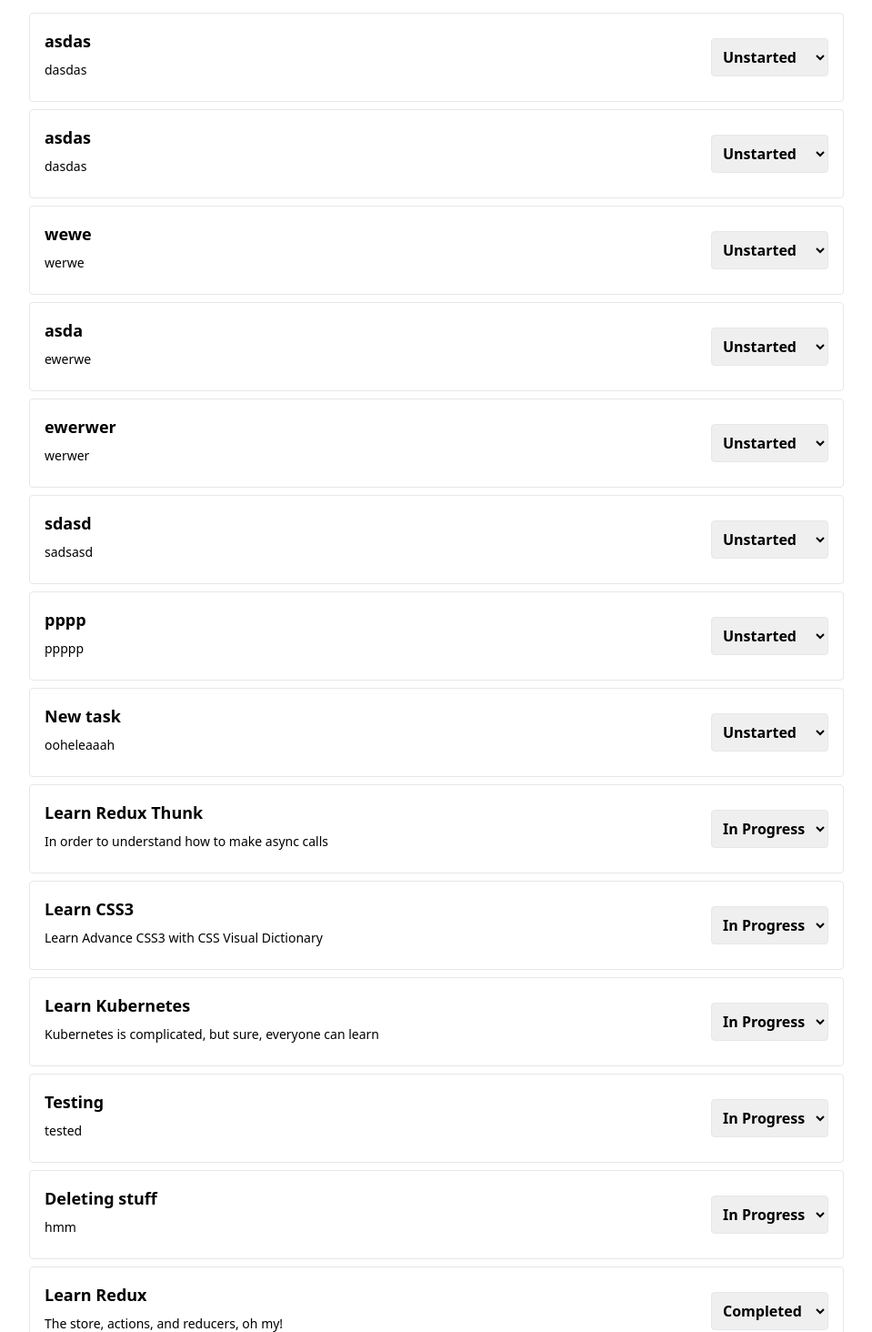
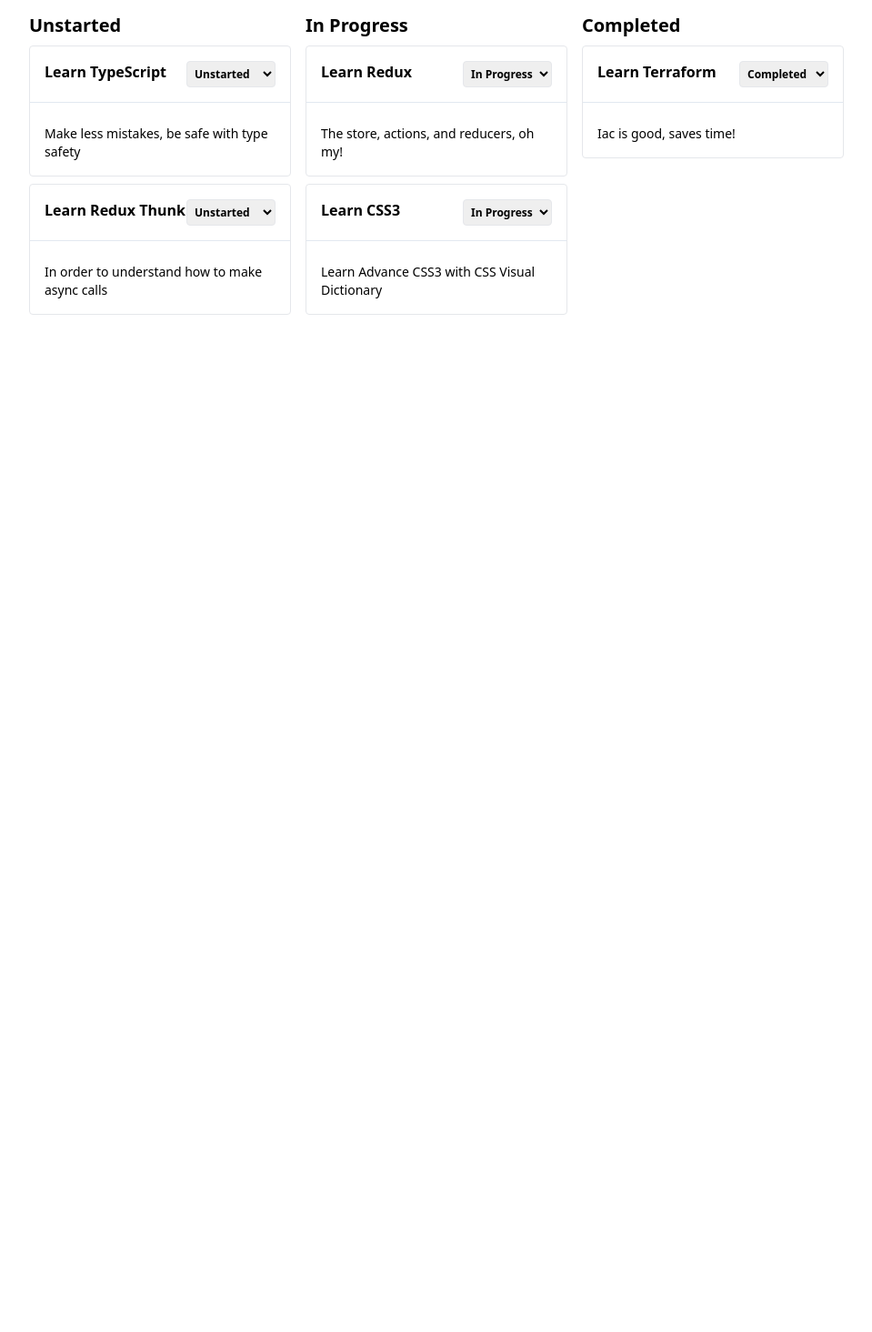
Before and after one commit to leonelmeque/redux-in-action, a React (Create React App) app: page / in a window 1280 px wide. Shown: the part 66-1530 px from the top of the page at 91% size, without its empty margins (160-1119 px from the left). After the commit the page ends 800 px from the top, so only its background shows below. Built offline with nearby package versions, Linux system fonts and the light colour scheme; data requests are answered from the project's data file.

Commit message:
feat: add new tasks layout

```diff
--- a/db.json
+++ b/db.json
@@ -4,18 +4,18 @@
       "id": 1,
       "title": "Learn Redux",
       "description": "The store, actions, and reducers, oh my!",
-      "status": "Completed"
+      "status": "In Progress"
     },
     {
       "id": 2,
       "title": "Learn TypeScript",
       "description": "Make less mistakes, be safe with type safety",
-      "status": "Completed"
+      "status": "Unstarted"
     },
     {
       "title": "Learn Redux Thunk",
       "description": "In order to understand how to make async calls ",
-      "status": "In Progress",
+      "status": "Unstarted",
       "id": "nrbm"
     },
     {
@@ -29,102 +29,6 @@
       "description": "Learn Advance CSS3 with CSS Visual Dictionary",
       "status": "In Progress",
       "id": "a2gnt"
-    },
-    {
-      "title": "Game",
-      "description": "Zone",
-      "status": "Completed",
-      "id": "jvhs5"
-    },
-    {
-      "title": "New task",
-      "description": "hmmmm",
-      "status": "Completed",
-      "id": "h725h"
-    },
-    {
-      "title": "Learn Kubernetes",
-      "description": "Kubernetes is complicated, but sure, everyone can learn",
-      "status": "In Progress",
-      "id": "8e555"
-    },
-    {
-      "title": "Android development",
-      "description": "hmm, react native maybe?",
-      "status": "Completed",
-      "id": "arcs3h"
-    },
-    {
-      "title": "React Native",
-      "description": "Build apps and get rich",
-      "status": "Completed",
-      "id": "xfc2c"
-    },
-    {
-      "title": "Testing",
-      "description": "tested",
-      "status": "In Progress",
-      "id": "44vgbk"
-    },
-    {
-      "title": "Deleting stuff",
-      "description": "hmm",
-      "status": "In Progress",
-      "id": "tuicr"
-    },
-    {
-      "title": "asd",
-      "description": "asdasd",
-      "status": "Completed",
-      "id": "qmm8i"
-    },
-    {
-      "title": "asdas",
-      "description": "dasdas",
-      "status": "Unstarted",
-      "id": "2wsrh"
-    },
-    {
-      "title": "asdas",
-      "description": "dasdas",
-      "status": "Unstarted",
-      "id": "dbx6nj"
-    },
-    {
-      "title": "wewe",
-      "description": "werwe",
-      "status": "Unstarted",
-      "id": "klkmn"
-    },
-    {
-      "title": "asda",
-      "description": "ewerwe",
-      "status": "Unstarted",
-      "id": "fz5lc"
-    },
-    {
-      "title": "ewerwer",
-      "description": "werwer",
-      "status": "Unstarted",
-      "id": "wrqs8i"
-    },
-    {
-      "title": "sdasd",
-      "description": "sadsasd",
-      "status": "Unstarted",
-      "id": "b7b9l"
-    },
-    {
-      "title": "pppp",
-      "description": "ppppp",
-      "status": "Unstarted",
-      "id": "rzkttf"
-    },
-    {
-      "title": "New task",
-      "description": "ooheleaaah",
-      "status": "Unstarted",
-      "id": "wh5s"
     }
   ],
   "analytics": [
--- a/src/components/Task.tsx
+++ b/src/components/Task.tsx
@@ -18,14 +18,12 @@
     };
 
     return (
-        <div className={`${container} bg-white rounded p-4 my-2`}>
-            <div className="task-header">
-                <h2 className="font-bold text-lg">{task.title}</h2>
-            </div>
-            <div className="text-sm">{task.description}</div>
+        <div className={`${container} bg-white rounded my-2 hover:bg-slate-300 transition delay-75 ease-in-out`}>
+            <div className="flex justify-between p-4 border-b-slate-200 border-b-[1px]">
+                <h2 className="font-semibold text-base">{task.title}</h2>
                 <div className="flex justify-end">
                     <select
-                    className="absolute top-1/2 right-4 -translate-y-1/2 border-[1px] p-2 rounded font-bold"
+                        className="border-[1px] p-1 rounded text-xs font-bold "
                         name="task-status"
                         id="task-status"
                         defaultValue={task.status}
@@ -38,6 +36,8 @@
                     </select>
                 </div>
             </div>
+            <div className="text-sm p-4">{task.description}</div>
+        </div>
     );
 };
 
--- a/src/components/TaskList.tsx
+++ b/src/components/TaskList.tsx
@@ -8,8 +8,9 @@
     onStatusChange:(...args:any)=>void
 }
 
-const TaskList: FunctionComponent<TaskListProps> = ({ tasks, onStatusChange }) => (
-    <div className="task-list">
+const TaskList: FunctionComponent<TaskListProps> = ({ tasks, onStatusChange, status }) => (
+    <div className="flex-1">
+        <h1 className="text-xl font-bold">{status}</h1>
         {tasks.map((task) => (
             <Task key={`${task.id}`} task={task} updateStatus={onStatusChange} />
         ))}
--- a/src/components/TasksPage.tsx
+++ b/src/components/TasksPage.tsx
@@ -50,18 +50,30 @@
         });
     };
 
-    const renderTaskLists = () =>
-        TASK_STATUSES.map((status, index) => {
-            const statusTask = tasks.filter((task) => task.status === status);
-            return (
+    const renderTaskLists = () => {
+        const unstarted = tasks.filter((task) => task.status === "Unstarted");
+        const completed = tasks.filter((task) => task.status === "Completed");
+        const inProgress = tasks.filter((task) => task.status === "In Progress");
+        return (
+            <div className="flex flex-row gap-4">
                 <TaskList
-                    key={`id-${index.toString()}`}
-                    status={status}
-                    tasks={statusTask}
+                    status="Unstarted"
+                    tasks={unstarted}
                     onStatusChange={onStatusChange}
                 />
-            );
-        });
+                <TaskList
+                    status="In Progress"
+                    tasks={inProgress}
+                    onStatusChange={onStatusChange}
+                />
+                <TaskList
+                    status="Completed"
+                    tasks={completed}
+                    onStatusChange={onStatusChange}
+                />
+            </div>
+        );
+    };
 
     return (
         <Fragment>
```
Lines whose indentation alone changed are shown as unchanged.
